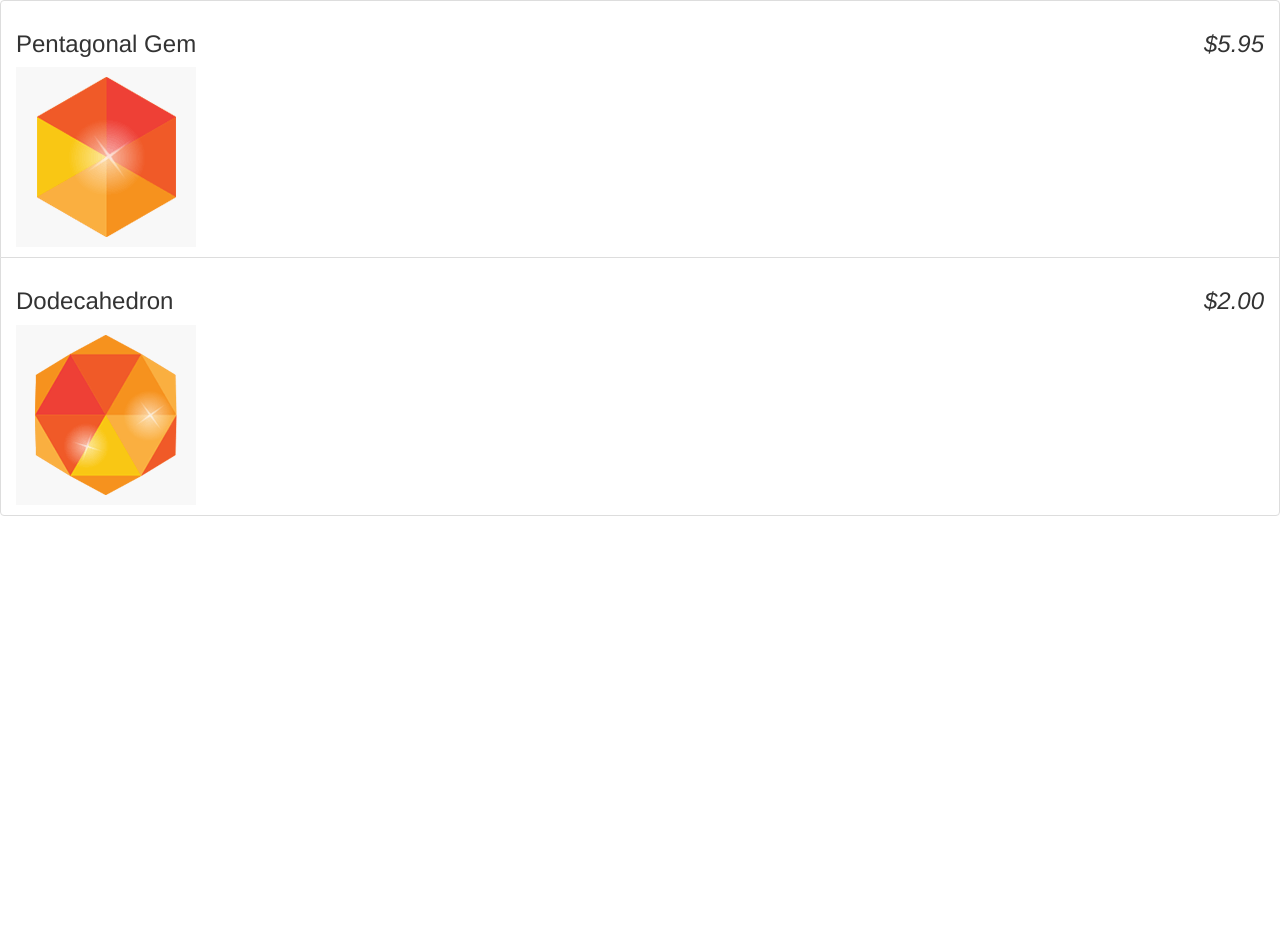
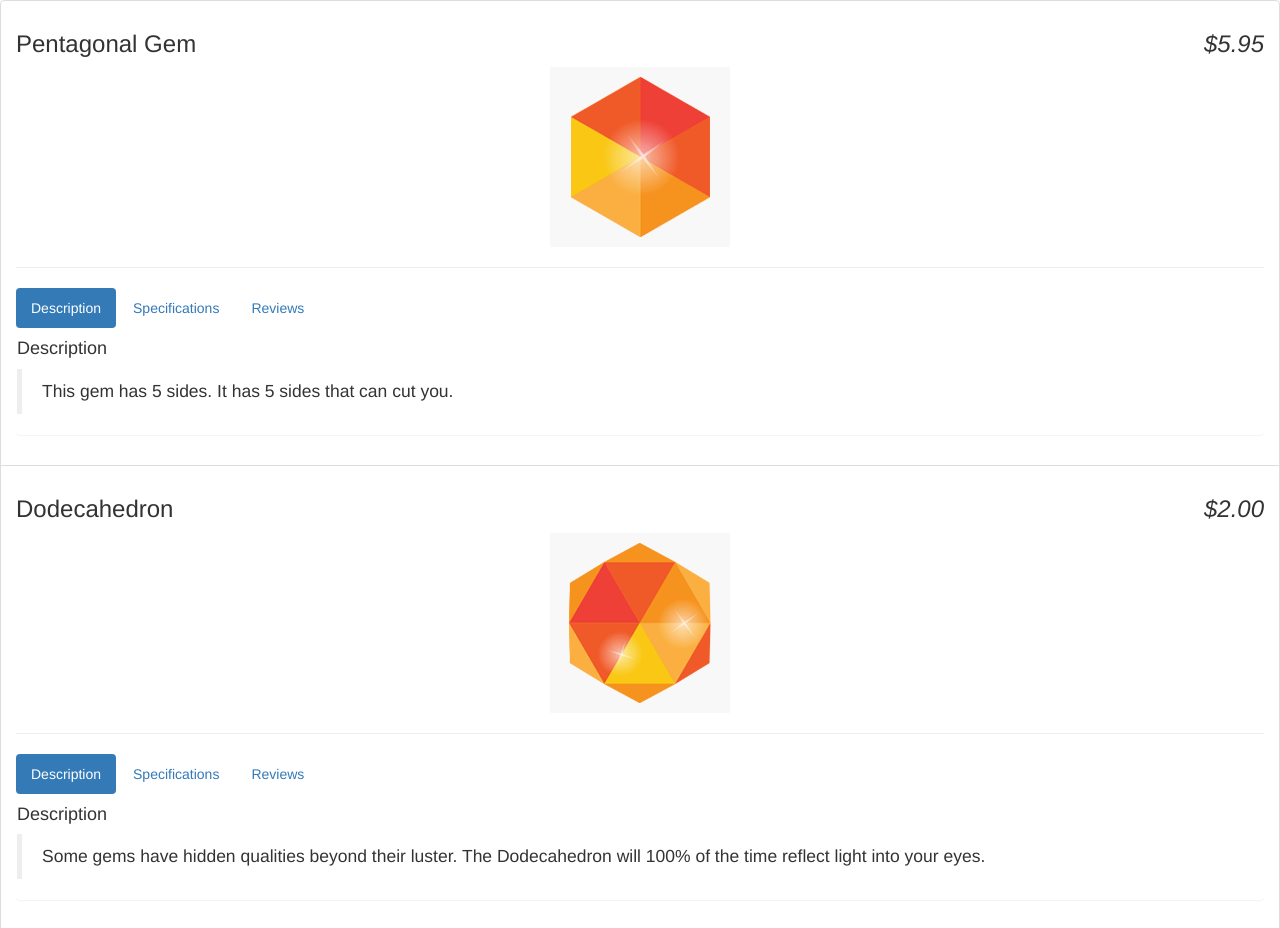
Before and after one commit to merrick89/gangular, a plain HTML site: page index.html in a window 1280 px wide. Shown: the top 928 px of the page. Before the commit the page ends 800 px from the top, so only its background shows below. Drawn offline with Linux system fonts and the light colour scheme.

Commit message:
Create methods for the tabs within the tabcontroller

```diff
--- a/app.js
+++ b/app.js
@@ -3,6 +3,17 @@
 
 	app.controller('StoreController', function(){
 		this.products = gems;
+	});
+
+	app.controller('PanelController', function(){
+		this.tab = 1;
+
+		this.selectTab = function(setTab){
+			this.tab = setTab;
+		};
+		this.isSelected = function(checkTab){
+			return this.tab === checkTab;
+		};
 	});
 
 	var gems = [
--- a/index.html
+++ b/index.html
@@ -10,7 +10,33 @@
 					{{product.name}}
 					<em class="pull-right">{{product.price | currency}}</em>
 				</h3>
-				<img ng-src="{{product.image}}"/>
+				<img class="center-block" ng-src="{{product.image}}"/>
+				<hr>
+				<section ng-controller="PanelController as panel">
+					<ul class="nav nav-pills">
+						<li ng-class="{active:panel.isSelected(1)}">
+							<a href ng-click="panel.selectTab(1)">Description</a>
+						</li>
+						<li ng-class="{active:panel.isSelected(2)}">
+							<a href ng-click="panel.selectTab(2)">Specifications</a>
+						</li>
+						<li ng-class="{active:panel.isSelected(3)}">
+							<a href ng-click="panel.selectTab(3)">Reviews</a>
+						</li>
+					</ul>
+					<div class="panel" ng-show="panel.isSelected(1)">
+						<h4>Description</h4>
+						<blockquote>{{product.description}}</blockquote>
+					</div>
+					<div class="panel" ng-show="panel.isSelected(2)">
+						<h4>Specifications</h4>
+						<blockquote>None yet</blockquote>
+					</div>
+					<div class="panel" ng-show="panel.isSelected(3)">
+						<h4>Reviews</h4>
+						<blockquote>None yet</blockquote>
+					</div>
+				</section>
 			</li>
 		</ul>
 		<script type="text/javascript" src="files/angular.min.js"></script>
```
